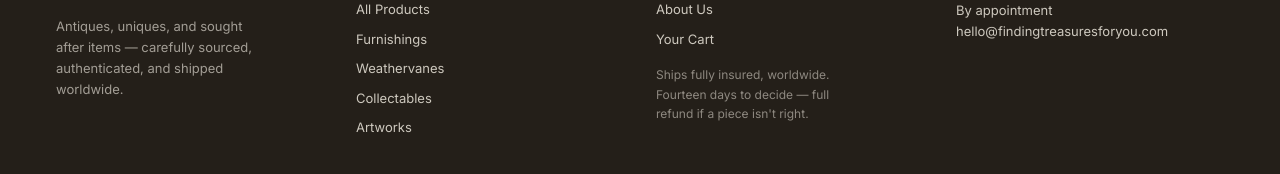
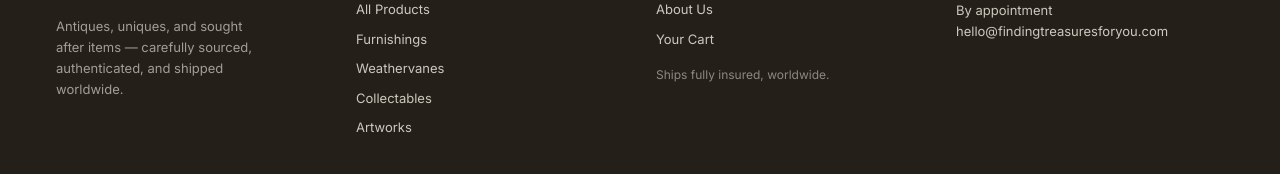
Before and after one commit to corter-digital-marketing/FindingTreasures4U, a Next.js app: page / in a window 1280 px wide. Shown: the part 2603-2777 px from the top of the page. Built offline with nearby package versions, Linux system fonts and the light colour scheme; no server answers; the database is empty.

Commit message:
Remove 14-day return window messaging from footer

```diff
--- a/components/site-footer.tsx
+++ b/components/site-footer.tsx
@@ -51,8 +51,7 @@ export function SiteFooter() {
             </li>
           </ul>
           <p className="mt-4 text-[12px] leading-relaxed text-ivory/50 max-w-[26ch]">
-            Ships fully insured, worldwide. Fourteen days to decide — full refund if a piece
-            isn&apos;t right.
+            Ships fully insured, worldwide.
           </p>
         </div>
 
```
